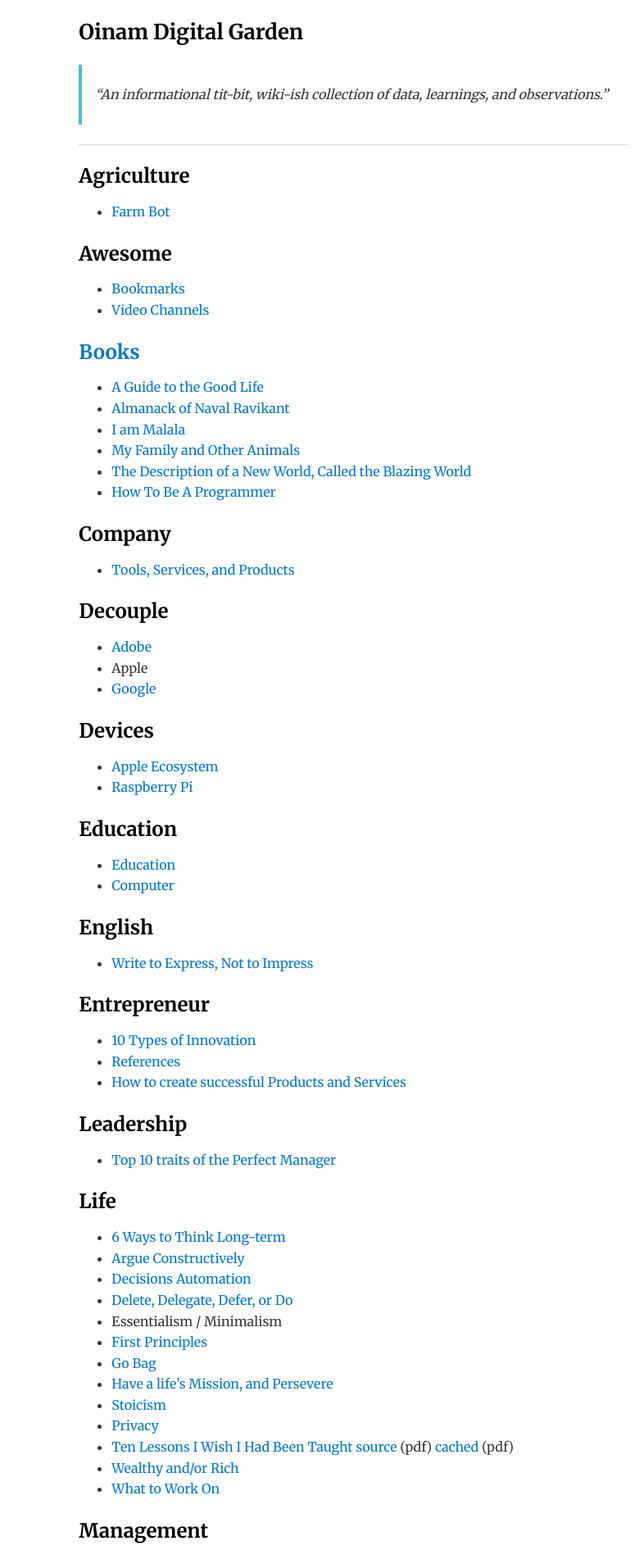
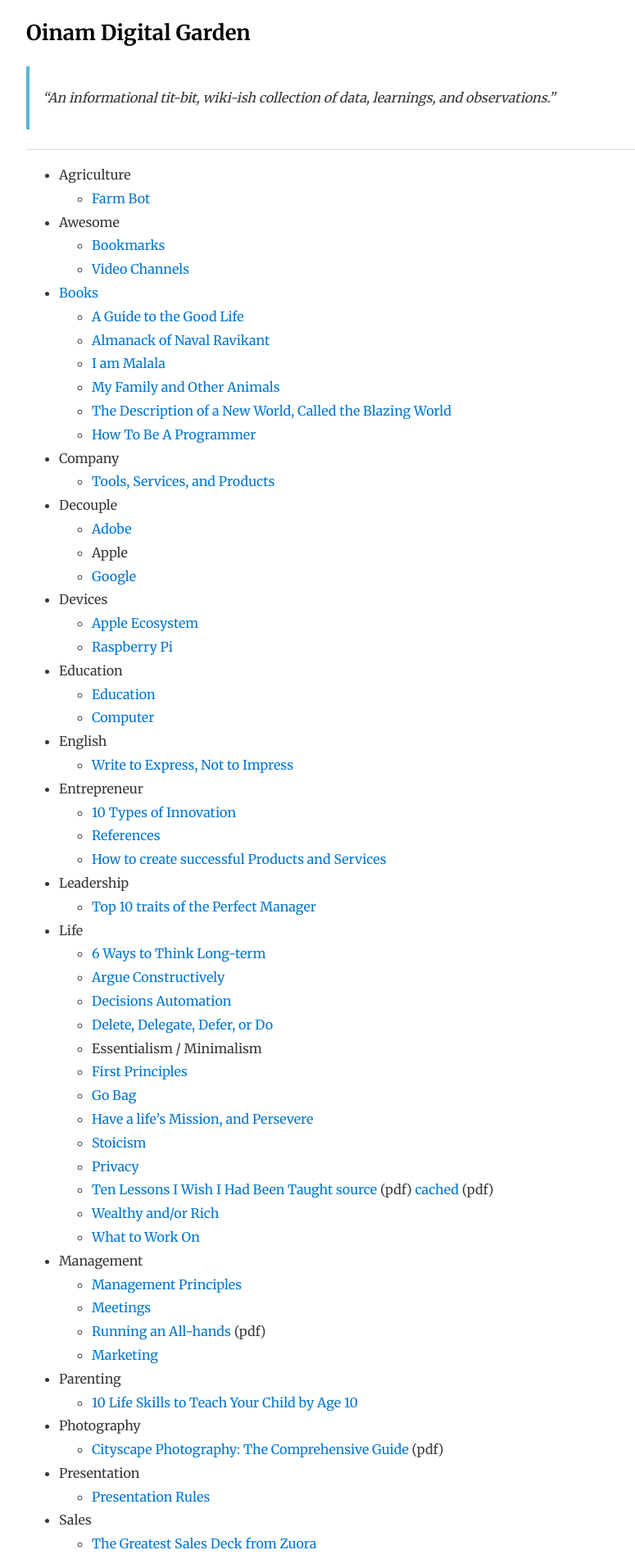
Before and after one commit to oinam/notes, a Jekyll site: the page built from index.md, in a window 1280 px wide. Shown: the top 1902 px of the page at 82% size, without its empty margins (208-983 px from the left). Built offline with Jekyll 4.4.1, drawn with Linux system fonts in a browser that asks for light colours.

```diff
--- a/_layouts/default.html
+++ b/_layouts/default.html
@@ -12,16 +12,16 @@
 <link rel="stylesheet" href="https://cdn.jsdelivr.net/npm/water.css/out/water.css">
 <style type="text/css">
   body {
-    max-width: 65ch;
+    /*max-width: 65ch;*/
     font-family: Merriweather, Georgia, Times, serif;
     font-weight: 400;
     font-size: 1rem;
-    line-height: 1.6;
+    line-height: 1.8;
   }
 
   h1, h2, h3, h4, h5, h6 {
    font-weight: 700;
-   line-height: 1.2;
+   line-height: 1.3;
   }
 
   h5, h6 {
--- a/index.md
+++ b/index.md
@@ -3,118 +3,79 @@ layout: default
 title: Oinam Digital Garden
 ---
 
-
-## Agriculture
-
-- [Farm Bot](/agriculture/farm-bot/)
-
-## Awesome
-
-- [Bookmarks](/awesome/bookmarks/)
-- [Video Channels](/awesome/video/)
-
-## [Books](/books/)
-
-- [A Guide to the Good Life](/books/a-guide-to-the-good-life/)
-- [Almanack of Naval Ravikant](/books/almanack-of-naval-ravikant/)
-- [I am Malala](/books/i-am-malala/)
-- [My Family and Other Animals](/books/my-family-and-other-animals/)
-- [The Description of a New World, Called the Blazing World](/books/the-description-of-a-new-world-called-the-blazing-world/)
-- [How To Be A Programmer](/books/how-to-be-a-programmer/)
-
-## Company
-
-- [Tools, Services, and  Products](/company/tools-services-products/)
-
-## Decouple
-
-- [Adobe](/decouple/adobe/)
-- Apple
-- [Google](/decouple/google/)
-
-## Devices
-
-- [Apple Ecosystem](/devices/apple-ecosystem/)
-- [Raspberry Pi](/devices/raspberry-pi/)
-
-## Education
-
-- [Education](/education/education/)
-- [Computer](/education/computer/)
-
-## English
-
-- [Write to Express, Not to Impress](/english/write-to-express-not-to-impress/)
-
-## Entrepreneur
-
-- [10 Types of Innovation](/entrepreneur/10-types-of-innovation/)
-- [References](/entrepreneur/entrepreneur-references/)
-- [How to create successful Products and Services](/entrepreneur/how-to-create-successful-products-and-services/)
-
-## Leadership
-
-- [Top 10 traits of the Perfect Manager](/leadership/top-10-traits-of-the-perfect-leader/)
-
-## Life
-
-- [6 Ways to Think Long-term](/life/6-ways-to-think-long-term/)
-- [Argue Constructively](/life/argue-constructively/)
-- [Decisions Automation](/life/decisions-automation/)
-- [Delete, Delegate, Defer, or Do](/life/dddd/)
-- Essentialism / Minimalism
-- [First Principles](/life/first-principles/)
-- [Go Bag](/life/go-bag/)
-- [Have a life's Mission, and Persevere](/life/have-a-life-mission-and-persevere/)
-- [Stoicism](/life/stoicism/)
-- [Privacy](/life/privacy/)
-- [Ten Lessons I Wish I Had Been Taught](/life/10-lessons-i-wish-i-had-been-taught/) [source](https://www.ams.org/notices/199701/comm-rota.pdf) (pdf) [cached](/life/10-lessons-i-wish-i-had-been-taught.pdf) (pdf)
-- [Wealthy and/or Rich](/life/wealthy-rich/)
-- [What to Work On](/life/what-to-work-on/)
-
-## Management
-
-- [Management Principles](/management/management-principles/)
-- [Meetings](/management/meetings/)
-- [Running an All-hands](/management/running-an-all-hands.pdf) (pdf)
-
-## [Marketing](/marketing/)
-
-## Parenting
-
-- [10 Life Skills to Teach Your Child by Age 10](/parenting/10-life-skills-to-teach-your-child-by-age-10/)
-
-## Photography
-
-- [Cityscape Photography: The Comprehensive Guide](/photography/cityscape-photography-guide.pdf) (pdf)
-
-## Presentation
-
-- [Presentation Rules](/presentation/presentation-rules/)
-
-## Sales
-
-- [The Greatest Sales Deck from Zuora](/sales/the-greatest-sales-deck-from-zuora/)
-
-## [Startup](/startup/)
-
-- [Chekhov's Gun](/startup/chekhovs-gun/)
-- [How do you fix a broken company](/startup/how-do-you-fix-a-broken-company/)
-- Pitch
-  + [Pitch Deck Mistakes](/startup/pitch-deck-mistakes/)
-  + [Pitch Deck](/startup/pitch-deck/)
-  + [Pitching your early stage startup](/startup/pitching-your-early-stage-startup/)
-- [Y Combinator’s Startup Library](/startup/ycombinator-startup-library/)
-
-## Technology
-
-- [Passwords](/technology/passwords/)
-- [Passwords - Let them paste it](/technology/passwords-paste/)
-- [Wi-Fi](/technology/wi-fi/)
-
-## Tools
-
-- [Markdown](/tools/markdown/)
-- [Note Taking and Management](/tools/note-taking-and-management/)
-- [Pandoc](/tools/pandoc/)
-- [SpreadSheet](/tools/spreadsheet/)
+- Agriculture
+  + [Farm Bot](/agriculture/farm-bot/)
+- Awesome
+  + [Bookmarks](/awesome/bookmarks/)
+  + [Video Channels](/awesome/video/)
+- [Books](/books/)
+  + [A Guide to the Good Life](/books/a-guide-to-the-good-life/)
+  + [Almanack of Naval Ravikant](/books/almanack-of-naval-ravikant/)
+  + [I am Malala](/books/i-am-malala/)
+  + [My Family and Other Animals](/books/my-family-and-other-animals/)
+  + [The Description of a New World, Called the Blazing World](/books/the-description-of-a-new-world-called-the-blazing-world/)
+  + [How To Be A Programmer](/books/how-to-be-a-programmer/)
+- Company
+  + [Tools, Services, and  Products](/company/tools-services-products/)
+- Decouple
+  + [Adobe](/decouple/adobe/)
+  + Apple
+  + [Google](/decouple/google/)
+- Devices
+  + [Apple Ecosystem](/devices/apple-ecosystem/)
+  + [Raspberry Pi](/devices/raspberry-pi/)
+- Education
+  + [Education](/education/education/)
+  + [Computer](/education/computer/)
+- English
+  + [Write to Express, Not to Impress](/english/write-to-express-not-to-impress/)
+- Entrepreneur
+  + [10 Types of Innovation](/entrepreneur/10-types-of-innovation/)
+  + [References](/entrepreneur/entrepreneur-references/)
+  + [How to create successful Products and Services](/entrepreneur/how-to-create-successful-products-and-services/)
+- Leadership
+  + [Top 10 traits of the Perfect Manager](/leadership/top-10-traits-of-the-perfect-leader/)
+- Life
+  + [6 Ways to Think Long-term](/life/6-ways-to-think-long-term/)
+  + [Argue Constructively](/life/argue-constructively/)
+  + [Decisions Automation](/life/decisions-automation/)
+  + [Delete, Delegate, Defer, or Do](/life/dddd/)
+  + Essentialism / Minimalism
+  + [First Principles](/life/first-principles/)
+  + [Go Bag](/life/go-bag/)
+  + [Have a life's Mission, and Persevere](/life/have-a-life-mission-and-persevere/)
+  + [Stoicism](/life/stoicism/)
+  + [Privacy](/life/privacy/)
+  + [Ten Lessons I Wish I Had Been Taught](/life/10-lessons-i-wish-i-had-been-taught/) [source](https://www.ams.org/notices/199701/comm-rota.pdf) (pdf) [cached](/life/10-lessons-i-wish-i-had-been-taught.pdf) (pdf)
+  + [Wealthy and/or Rich](/life/wealthy-rich/)
+  + [What to Work On](/life/what-to-work-on/)
+- Management
+  + [Management Principles](/management/management-principles/)
+  + [Meetings](/management/meetings/)
+  + [Running an All-hands](/management/running-an-all-hands.pdf) (pdf)
+  + [Marketing](/marketing/)
+- Parenting
+  + [10 Life Skills to Teach Your Child by Age 10](/parenting/10-life-skills-to-teach-your-child-by-age-10/)
+- Photography
+  + [Cityscape Photography: The Comprehensive Guide](/photography/cityscape-photography-guide.pdf) (pdf)
+- Presentation
+  + [Presentation Rules](/presentation/presentation-rules/)
+- Sales
+  + [The Greatest Sales Deck from Zuora](/sales/the-greatest-sales-deck-from-zuora/)
+- [Startup](/startup/)
+  + [Chekhov's Gun](/startup/chekhovs-gun/)
+  + [How do you fix a broken company](/startup/how-do-you-fix-a-broken-company/)
+  + Pitch
+    * [Pitch Deck Mistakes](/startup/pitch-deck-mistakes/)
+    * [Pitch Deck](/startup/pitch-deck/)
+    * [Pitching your early stage startup](/startup/pitching-your-early-stage-startup/)
+  + [Y Combinator’s Startup Library](/startup/ycombinator-startup-library/)
+- Technology
+  + [Passwords](/technology/passwords/)
+  + [Passwords - Let them paste it](/technology/passwords-paste/)
+  + [Wi-Fi](/technology/wi-fi/)
+- Tools
+  + [Markdown](/tools/markdown/)
+  + [Note Taking and Management](/tools/note-taking-and-management/)
+  + [Pandoc](/tools/pandoc/)
+  + [SpreadSheet](/tools/spreadsheet/)
```
